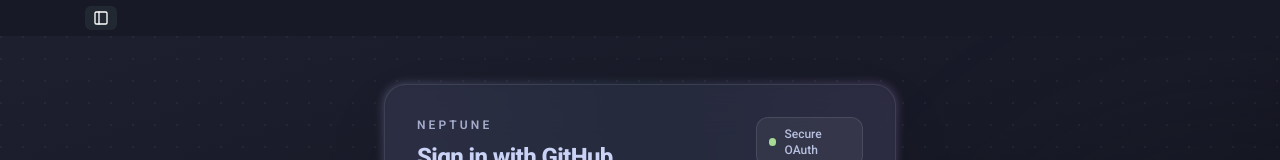
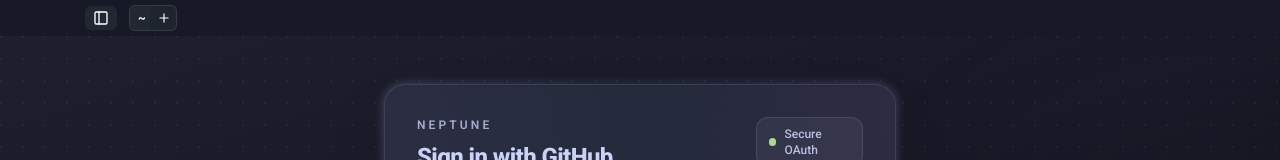
Before and after one commit to joshuacappelli/GraphLens, a React (Vite) app: page / in a window 1280 px wide. Shown: the top 160 px of the page. Built offline with nearby package versions, Linux system fonts and the light colour scheme.

Commit message:
more tab stuff

```diff
--- a/package.json
+++ b/package.json
@@ -41,7 +41,8 @@
         "pg": "^8.16.3",
         "react": "^18.3.1",
         "react-dom": "^18.3.1",
-        "react-icons": "^5.4.0"
+        "react-icons": "^5.4.0",
+        "zustand": "^5.0.2"
     },
     "devDependencies": {
         "@types/pg": "^8.16.0",
--- a/src/components/DirectoryPanel.tsx
+++ b/src/components/DirectoryPanel.tsx
@@ -1,5 +1,6 @@
-import { useCallback, useEffect, useState } from "react";
+import { useCallback, useEffect, useMemo, useState } from "react";
 import { ChevronRight, Folder, FolderOpen, File, Home, HardDrive, Database } from "lucide-react";
+import { useTabsStore, type Tab, type TabsState } from "../context/tabsStore";
 
 type FsEntry = {
   name: string;
@@ -13,17 +14,55 @@
   onClose: () => void;
 };
 
-type TreeNode = {
-  entry: FsEntry;
-  children: FsEntry[] | null;
-  loading: boolean;
-};
-
 const DirectoryPanel = ({ isOpen, onClose }: DirectoryPanelProps) => {
   const [roots, setRoots] = useState<{ home: string; reposDir: string; volumes: string[] } | null>(null);
   const [expandedDirs, setExpandedDirs] = useState<Set<string>>(new Set());
   const [dirChildren, setDirChildren] = useState<Map<string, FsEntry[]>>(new Map());
   const [loadingDirs, setLoadingDirs] = useState<Set<string>>(new Set());
+  /** When tab is on a file, this is the parent dir's contents shown above the tree. */
+  const [currentFolderEntries, setCurrentFolderEntries] = useState<FsEntry[] | null>(null);
+  const [currentFolderLoading, setCurrentFolderLoading] = useState(false);
+
+  const activeTabId = useTabsStore((s: TabsState) => s.activeTabId);
+  const tabs = useTabsStore((s: TabsState) => s.tabs);
+  const setTabDirectory = useTabsStore((s: TabsState) => s.setTabDirectory);
+  const activeTab = useMemo(
+    () => tabs.find((t: Tab) => t.id === activeTabId) ?? null,
+    [tabs, activeTabId]
+  );
+  const activeDirectory = activeTab?.directory ?? "~";
+  const resolvedDirectory = useMemo(
+    () => (activeDirectory === "~" && roots ? roots.home : activeDirectory),
+    [activeDirectory, roots]
+  );
+
+  // Clear current folder section when tab is no longer on a file (e.g. user clicked a folder)
+  useEffect(() => {
+    if (!isOpen || !activeTab?.file) {
+      setCurrentFolderEntries(null);
+    }
+  }, [isOpen, activeTab?.file]);
+
+  // When tab is on a file, load parent directory contents; only refetch when the folder path changes (not when switching files in the same folder)
+  useEffect(() => {
+    if (!isOpen || !activeTab?.file || !resolvedDirectory) return;
+    let cancelled = false;
+    setCurrentFolderLoading(true);
+    window.electron
+      ?.listDir(resolvedDirectory)
+      .then((entries) => {
+        if (!cancelled && entries) setCurrentFolderEntries(entries);
+      })
+      .catch(() => {
+        if (!cancelled) setCurrentFolderEntries(null);
+      })
+      .finally(() => {
+        if (!cancelled) setCurrentFolderLoading(false);
+      });
+    return () => {
+      cancelled = true;
+    };
+  }, [isOpen, resolvedDirectory]);
 
   // Fetch roots on mount
   useEffect(() => {
@@ -114,21 +153,46 @@
     }
   }, [expandedDirs, dirChildren, loadDirectory]);
 
+  const handleSetTabDirectory = useCallback(
+    (dirPath: string, filePath?: string | null) => {
+      if (activeTabId) setTabDirectory(activeTabId, dirPath, filePath);
+    },
+    [activeTabId, setTabDirectory]
+  );
+
+  const getParentDir = (filePath: string): string => {
+    const isAbsolute = filePath.startsWith("/");
+    const parts = filePath.split("/").filter(Boolean);
+    if (parts.length <= 1) return isAbsolute ? "/" : "/";
+    const joined = parts.slice(0, -1).join("/");
+    return isAbsolute ? `/${joined}` : joined;
+  };
+
   const renderEntry = (entry: FsEntry, depth: number = 0) => {
     const isDir = entry.kind === "dir";
     const isExpanded = expandedDirs.has(entry.path);
     const isLoading = loadingDirs.has(entry.path);
     const children = dirChildren.get(entry.path);
 
+    const handleClick = () => {
+      if (activeTabId) {
+        if (isDir) {
+          handleSetTabDirectory(entry.path, null);
+        } else {
+          handleSetTabDirectory(getParentDir(entry.path), entry.path);
+        }
+      }
+      if (isDir) toggleDirectory(entry.path);
+    };
+
     return (
       <div key={entry.path}>
         <button
-          onClick={() => isDir && toggleDirectory(entry.path)}
+          onClick={handleClick}
           className={`w-full flex items-center gap-2 py-1 px-2 text-left text-[13px] hover:bg-white/5 rounded transition-colors ${
-            isDir ? "cursor-pointer" : "cursor-default text-slate-500"
+            isDir ? "cursor-pointer" : "cursor-pointer text-slate-500"
           }`}
           style={{ paddingLeft: `${depth * 16 + 8}px` }}
-          disabled={!isDir}
         >
           {isDir && (
             <ChevronRight
@@ -180,10 +244,15 @@
     const isLoading = loadingDirs.has(dirPath);
     const children = dirChildren.get(dirPath);
 
+    const handleRootClick = () => {
+      if (activeTabId) handleSetTabDirectory(dirPath, null);
+      toggleDirectory(dirPath);
+    };
+
     return (
       <div key={dirPath}>
         <button
-          onClick={() => toggleDirectory(dirPath)}
+          onClick={handleRootClick}
           className="w-full flex items-center gap-2 py-2 px-2 text-left text-[13px] hover:bg-white/5 rounded transition-colors font-medium"
         >
           <ChevronRight
@@ -226,8 +295,54 @@
           ×
         </button>
       </div>
-
+      {activeTab != null && !activeTab.file && (
+        <div className="px-4 pb-2 text-[11px] text-slate-500 truncate" title={resolvedDirectory}>
+          Tab: {resolvedDirectory === (roots?.home ?? "") ? "~" : resolvedDirectory}
+        </div>
+      )}
       <div className="flex-1 overflow-y-auto px-2 pb-4">
+        {activeTab?.file && (
+          <div className="mb-3 pb-3 border-b border-white/10">
+            <div className="text-[10px] uppercase tracking-wide text-slate-500 px-2 py-1.5 truncate" title={resolvedDirectory}>
+              {resolvedDirectory === (roots?.home ?? "") ? "~" : resolvedDirectory}
+            </div>
+            {currentFolderLoading ? (
+              <div className="text-[12px] text-slate-500 px-2 py-1">Loading...</div>
+            ) : currentFolderEntries ? (
+              <div className="space-y-0.5">
+                {currentFolderEntries.map((entry) => {
+                  const isDir = entry.kind === "dir";
+                  const isSelectedFile = !isDir && entry.path === activeTab.file;
+                  return (
+                    <button
+                      key={entry.path}
+                      onClick={() => {
+                        if (!activeTabId) return;
+                        if (isDir) {
+                          handleSetTabDirectory(entry.path, null);
+                        } else {
+                          handleSetTabDirectory(getParentDir(entry.path), entry.path);
+                        }
+                      }}
+                      className={`w-full flex items-center gap-2 py-1 px-2 text-left text-[13px] rounded transition-colors ${
+                        isSelectedFile ? "bg-white/10 text-slate-200" : "hover:bg-white/5 text-slate-400"}
+                      `}
+                    >
+                      {isDir ? (
+                        <Folder size={16} className="flex-shrink-0 text-yellow-500" />
+                      ) : (
+                        <File size={16} className="flex-shrink-0 text-slate-400" />
+                      )}
+                      <span className="truncate">{entry.name}</span>
+                    </button>
+                  );
+                })}
+              </div>
+            ) : (
+              <div className="text-[12px] text-slate-500 px-2 py-1">No entries</div>
+            )}
+          </div>
+        )}
         {!roots ? (
           <div className="text-[13px] text-slate-500 p-2">Loading...</div>
         ) : (
--- a/src/components/Header.tsx
+++ b/src/components/Header.tsx
@@ -1,7 +1,8 @@
 import { useEffect, useRef } from "react";
 import CloseButtons from "./CloseButtons";
-import {PanelLeft} from "lucide-react";
+import { PanelLeft, Plus, X } from "lucide-react";
 import Tooltip from "./Tooltip";
+import { useTabsStore, type Tab, type TabsState } from "../context/tabsStore";
 
 type HeaderProps = {
   onToggleDirectory?: () => void;
@@ -9,9 +10,14 @@
 
 const Header = ({ onToggleDirectory }: HeaderProps) => {
   const header = useRef<HTMLElement>(null);
+  const tabs = useTabsStore((s: TabsState) => s.tabs);
+  const activeTabId = useTabsStore((s: TabsState) => s.activeTabId);
+  const addTab = useTabsStore((s: TabsState) => s.addTab);
+  const closeTab = useTabsStore((s: TabsState) => s.closeTab);
+  const setActiveTab = useTabsStore((s: TabsState) => s.setActiveTab);
 
   useEffect(() => {
-    if(window.electron) {
+    if (window.electron) {
       window.electron.onToggleTitlebar((show: boolean) => {
         if (show) {
           header.current?.classList.remove("hidden");
@@ -24,24 +30,60 @@
 
   return (
     <nav ref={header} className="h-[36px] dark:bg-main-crust z-10 drag items-center justify-between inline-flex">
-      {/* CENTER (optional branding / empty for drag space) */}
-      <div className="flex items-center gap-2">
-        <div className="flex items-center ml-[85px]">
+      <div className="flex items-center gap-2 flex-1 min-w-0">
+        <div className="flex items-center ml-[85px] gap-1">
           <button
-            onClick={() => {
-              onToggleDirectory?.();
-            }}
-            className="no-drag flex h-6 w-8 text-xs items-xs items-center justify-center rounded-md bg-main-crustLight"
+            onClick={() => onToggleDirectory?.()}
+            className="no-drag flex h-6 w-8 text-xs items-center justify-center rounded-md bg-main-crustLight"
           >
             <Tooltip text="Tools panel">
               <PanelLeft size={16} />
-              </Tooltip>
+            </Tooltip>
+          </button>
+          <div className="no-drag flex items-center gap-0.5 ml-2 border border-white/10 rounded-md overflow-hidden bg-main-crustLight/80">
+            {tabs.map((tab: Tab) => {
+              const isActive = tab.id === activeTabId;
+              const canClose = tabs.length > 1;
+              return (
+                <div
+                  key={tab.id}
+                  className={`flex items-center gap-1 pr-1 min-w-0 max-w-[140px] group ${
+                    isActive ? "bg-main-crustLight" : "hover:bg-white/5"
+                  }`}
+                >
+                  <button
+                    type="button"
+                    onClick={() => setActiveTab(tab.id)}
+                    className="flex-1 flex items-center gap-1.5 py-1 pl-2 text-left text-xs truncate"
+                  >
+                    <span className="truncate">{tab.displayLabel}</span>
+                  </button>
+                  {canClose && (
+                    <button
+                      type="button"
+                      onClick={(e) => {
+                        e.stopPropagation();
+                        closeTab(tab.id);
+                      }}
+                      className="flex-shrink-0 p-0.5 rounded hover:bg-white/10 opacity-70 group-hover:opacity-100"
+                    >
+                      <X size={12} />
+                    </button>
+                  )}
+                </div>
+              );
+            })}
+            <button
+              type="button"
+              onClick={addTab}
+              className="no-drag flex h-6 w-6 items-center justify-center hover:bg-white/10"
+            >
+              <Plus size={14} />
             </button>
+          </div>
         </div>
         {window.electron && <CloseButtons />}
       </div>
-
-
     </nav>
   );
 };
--- /dev/null
+++ b/src/context/tabsStore.ts
@@ -0,0 +1,77 @@
+import { create } from "zustand";
+
+export type Tab = {
+  id: string;
+  directory: string;
+  /** When set, tab is "on" this file; directory is the file's parent. */
+  file: string | null;
+  /** Tab label; only updated when user clicks a file, so folder clicks don't change the name. */
+  displayLabel: string;
+};
+
+export type TabsState = {
+  tabs: Tab[];
+  activeTabId: string | null;
+  addTab: () => void;
+  closeTab: (id: string) => void;
+  setActiveTab: (id: string) => void;
+  /** Set directory; pass file to show file name in tab and pin parent folder above tree. */
+  setTabDirectory: (tabId: string, directory: string, file?: string | null) => void;
+};
+
+function generateId(): string {
+  return crypto.randomUUID?.() ?? `tab-${Date.now()}-${Math.random().toString(36).slice(2)}`;
+}
+
+const initialTabId = generateId();
+
+function basename(path: string): string {
+  const parts = path.split("/").filter(Boolean);
+  return parts[parts.length - 1] ?? path;
+}
+
+export const useTabsStore = create<TabsState>((set) => ({
+  tabs: [{ id: initialTabId, directory: "~", file: null, displayLabel: "~" }],
+  activeTabId: initialTabId,
+
+  addTab: () =>
+    set((state) => {
+      const newTab: Tab = { id: generateId(), directory: "~", file: null, displayLabel: "~" };
+      return {
+        tabs: [...state.tabs, newTab],
+        activeTabId: newTab.id,
+      };
+    }),
+
+  closeTab: (id) =>
+    set((state) => {
+      const idx = state.tabs.findIndex((t) => t.id === id);
+      if (idx === -1) return state;
+      const tabs = state.tabs.filter((t) => t.id !== id);
+      if (tabs.length === 0) return state; // keep at least one tab
+      const wasActive = state.activeTabId === id;
+      let nextActive = state.activeTabId;
+      if (wasActive) {
+        nextActive = tabs[Math.max(0, idx - 1)]?.id ?? tabs[0]?.id ?? null;
+      }
+      return { tabs, activeTabId: nextActive };
+    }),
+
+  setActiveTab: (id) =>
+    set((state) => {
+      const exists = state.tabs.some((t) => t.id === id);
+      return exists ? { activeTabId: id } : state;
+    }),
+
+  setTabDirectory: (tabId, directory, file = null) =>
+    set((state) => ({
+      tabs: state.tabs.map((t) => {
+        if (t.id !== tabId) return t;
+        const next: Tab = { ...t, directory, file };
+        if (file != null && file !== "") {
+          next.displayLabel = basename(file);
+        }
+        return next;
+      }),
+    })),
+}));
```
Also changed, not shown: 1 other file (tests, documents, lock files or other folders).
